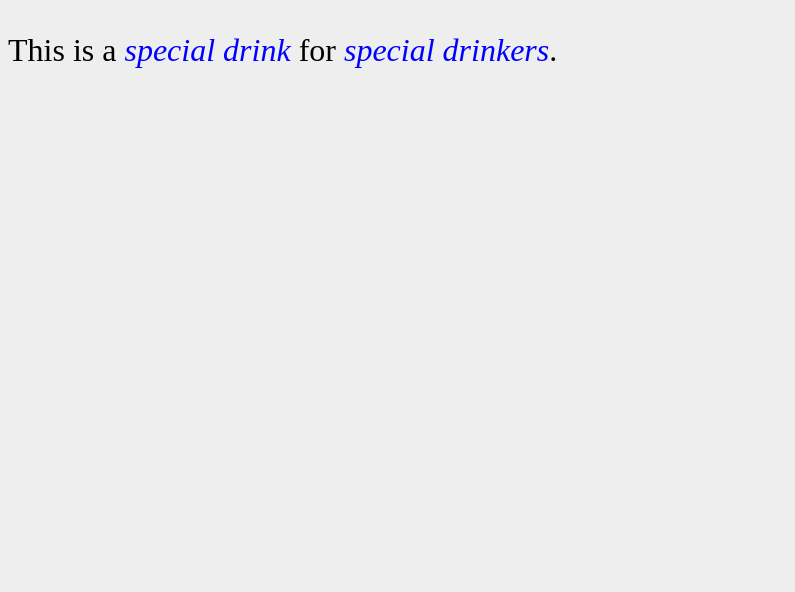
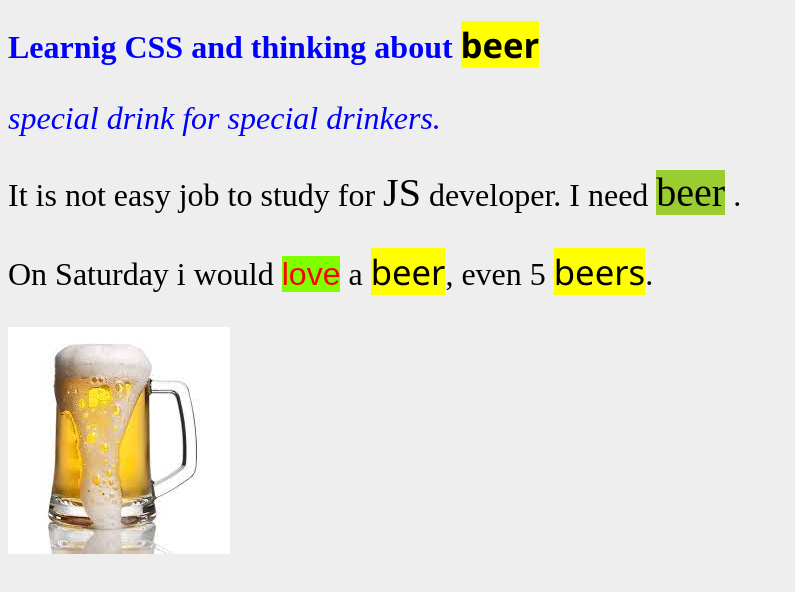
Before and after one commit to HubanHubanov/JS-Advanced, a plain HTML site: page 00.HTML & CSS Mini Course/02.Introduction to CSS/CombininiHTMLAndCSS.html in a window 1280 px wide. Shown: the whole page, without its empty margins (0-795 px from the left). Drawn offline with Linux system fonts and the light colour scheme.

Commit message:
create Selectors

```diff
--- a/00.HTML & CSS Mini Course/02.Introduction to CSS/CombininiHTMLAndCSS.html
+++ b/00.HTML & CSS Mini Course/02.Introduction to CSS/CombininiHTMLAndCSS.html
@@ -6,9 +6,24 @@
     <meta name="viewport" content="width=device-width, initial-scale=1.0">
     <title>Document</title>
 </head>
-<body id="modern"><P>
-    This is a <span class="special"> special drink</span> for <span class="special">special drinkers</span>.
+<body id="modern">
+    <h1>Learnig CSS and thinking about <span class="beer">beer</span></h1>
+    <P>
+        <This is a <span class="special"> special drink</span> for <span class="special">special drinkers</span>.
 </P>
+<P><d>
+    It is not easy job to study for <span class="language">JS</span> developer. I need <a class="beer">beer</a>
+    .</d></P>
+
+
+
+<p>
+    On Saturday i would <span class="love">love</span> a <span class="beer">beer</span>, even 5 <span class="beer">beers</span>.
+</p>
+
+<img src="/BeerPic.jpg" alt="Beer" srcset="">
+
+
 
 
 </body>
--- a/00.HTML & CSS Mini Course/02.Introduction to CSS/styles.css
+++ b/00.HTML & CSS Mini Course/02.Introduction to CSS/styles.css
@@ -5,9 +5,37 @@
 }
 
 #modern{
-    background: #EEE;
+    background: #eee;
 }
 
 p {
     font-size: 24pt;
 }
+.language{
+    font-size: 30pt;
+}
+
+.love{
+    color: red;
+    font-family: Arial, Helvetica, sans-serif;
+    background: chartreuse;
+}
+
+span.beer{
+    background: yellow;
+    color: black;
+    font-size: 26pt;
+    font-family: 'Segoe UI', Tahoma, Geneva, Verdana, sans-serif;
+}
+
+a.beer {
+    font-size: 30pt;
+    background-color: yellowgreen;
+}
+
+h1{
+    color: blue;
+    background-image: -moz-element();
+    fo;
+
+}
```
Also changed, not shown: 00.HTML & CSS Mini Course/02.Introduction to CSS/BeerPic.jpg (added).
